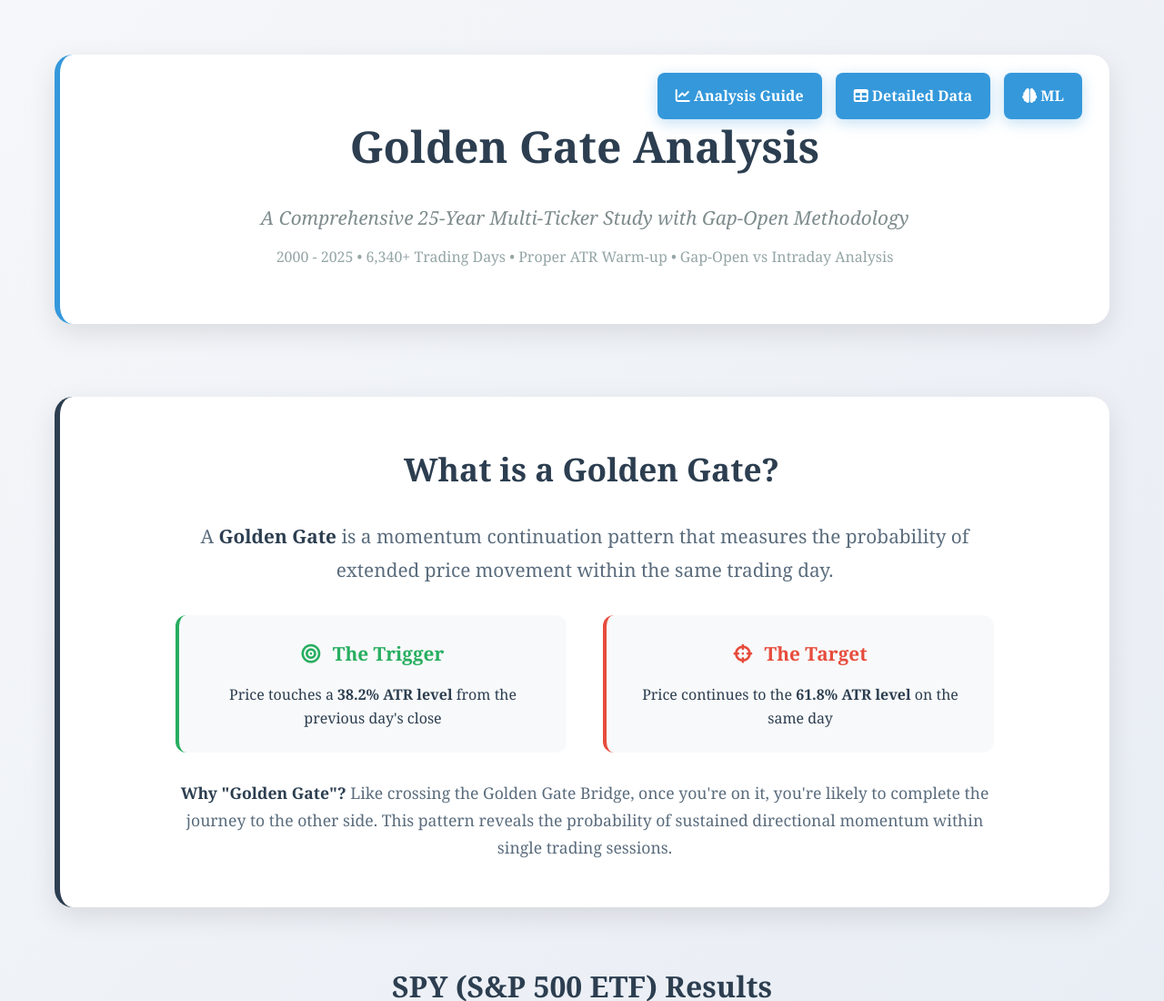
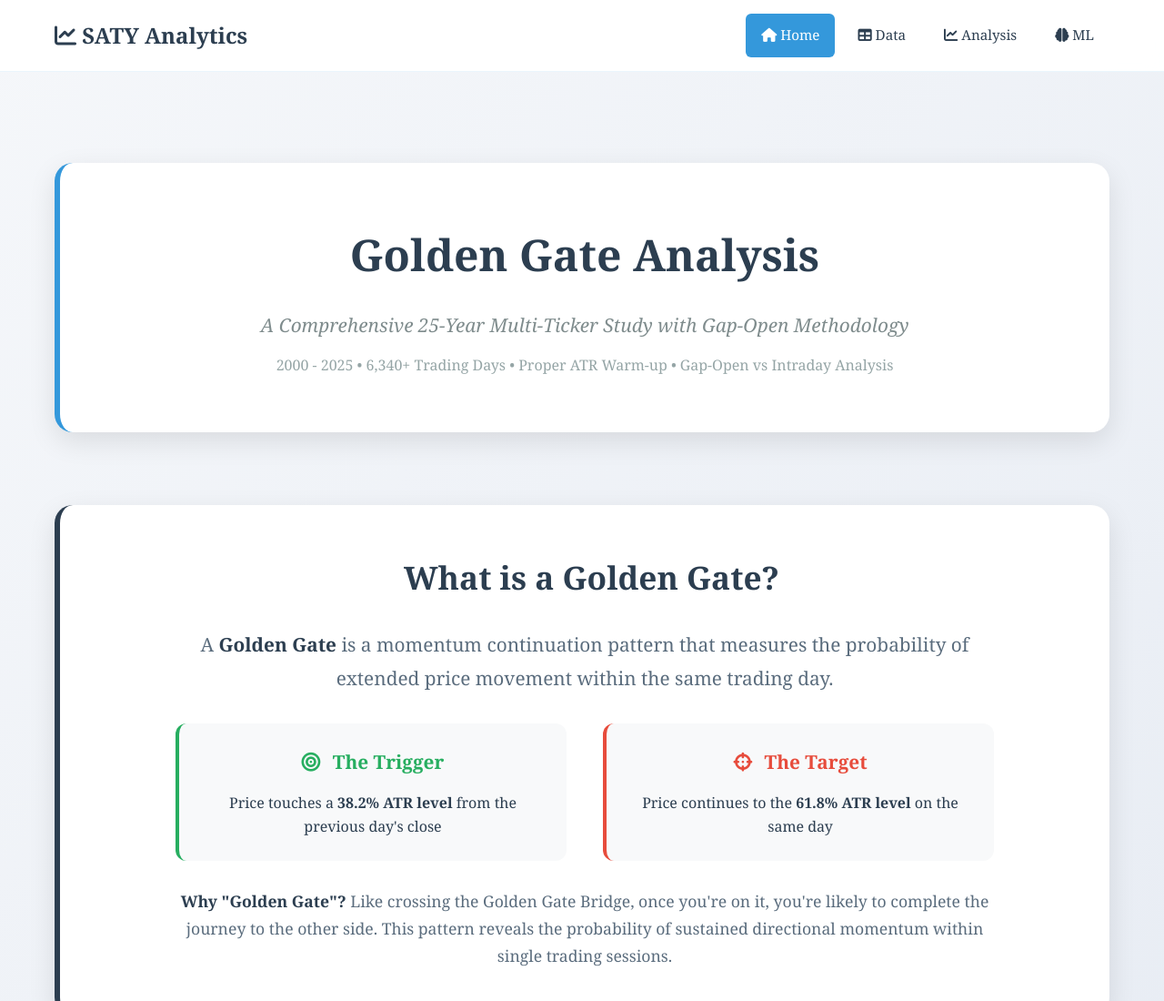
Before and after one commit to skrytz/skrytz.github.io, a plain HTML site: page index.html in a window 1280 px wide. Shown: the top 1100 px of the page at 91% size. Drawn offline with nearby package versions, Linux system fonts and the light colour scheme.

Commit message:
feat: nav bar

```diff
--- a/index.html
+++ b/index.html
@@ -35,29 +35,59 @@
             position: relative;
         }
 
+        .top-nav {
+            background: rgba(255, 255, 255, 0.95);
+            backdrop-filter: blur(10px);
+            border-bottom: 1px solid rgba(52, 152, 219, 0.1);
+            padding: 15px 0;
+            margin-bottom: 40px;
+            position: sticky;
+            top: 0;
+            z-index: 100;
+        }
+
+        .nav-container {
+            max-width: 1200px;
+            margin: 0 auto;
+            display: flex;
+            justify-content: space-between;
+            align-items: center;
+            padding: 0 20px;
+        }
+
+        .logo {
+            font-size: 1.5rem;
+            font-weight: 700;
+            color: #2c3e50;
+            text-decoration: none;
+        }
+
         .nav-links {
-            position: absolute;
-            top: 20px;
-            right: 30px;
             display: flex;
-            gap: 15px;
+            gap: 8px;
         }
 
         .nav-link {
-            background: #3498db;
-            color: white;
-            padding: 12px 20px;
-            border-radius: 8px;
+            background: transparent;
+            color: #2c3e50;
+            padding: 10px 16px;
+            border-radius: 6px;
             text-decoration: none;
-            font-weight: 600;
-            transition: all 0.3s ease;
-            box-shadow: 0 4px 15px rgba(52, 152, 219, 0.3);
+            font-weight: 500;
+            font-size: 0.95rem;
+            transition: all 0.2s ease;
+            border: 1px solid transparent;
         }
 
         .nav-link:hover {
-            background: #2980b9;
-            transform: translateY(-2px);
-            box-shadow: 0 6px 20px rgba(52, 152, 219, 0.4);
+            background: #3498db;
+            color: white;
+            transform: translateY(-1px);
+        }
+
+        .nav-link.active {
+            background: #3498db;
+            color: white;
         }
 
         .header h1 {
@@ -497,19 +527,31 @@
     </style>
 </head>
 <body>
-    <div class="container">
-        <div class="header">
+    <!-- Top Navigation -->
+    <nav class="top-nav">
+        <div class="nav-container">
+            <a href="index.html" class="logo">
+                <i class="fas fa-chart-line"></i> SATY Analytics
+            </a>
             <div class="nav-links">
-                <a href="golden_gate_analysis_infographic.html" class="nav-link">
-                    <i class="fas fa-chart-line"></i> Analysis Guide
+                <a href="index.html" class="nav-link active">
+                    <i class="fas fa-home"></i> Home
                 </a>
                 <a href="data.html" class="nav-link">
-                    <i class="fas fa-table"></i> Detailed Data
+                    <i class="fas fa-table"></i> Data
+                </a>
+                <a href="golden_gate_analysis_infographic.html" class="nav-link">
+                    <i class="fas fa-chart-line"></i> Analysis
                 </a>
                 <a href="ml.html" class="nav-link">
                     <i class="fas fa-brain"></i> ML
                 </a>
             </div>
+        </div>
+    </nav>
+
+    <div class="container">
+        <div class="header">
             <h1>Golden Gate Analysis</h1>
             <div class="subtitle">A Comprehensive 25-Year Multi-Ticker Study with Gap-Open Methodology</div>
             <div class="period">2000 - 2025 • 6,340+ Trading Days • Proper ATR Warm-up • Gap-Open vs Intraday Analysis</div>
```
Also changed, not shown: data.html (+71 -16 lines), golden_gate_analysis_infographic.html (+62 -17 lines), ml.html (+58 -16 lines).
